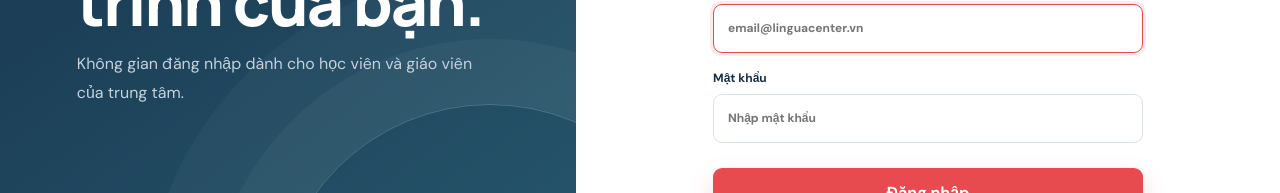
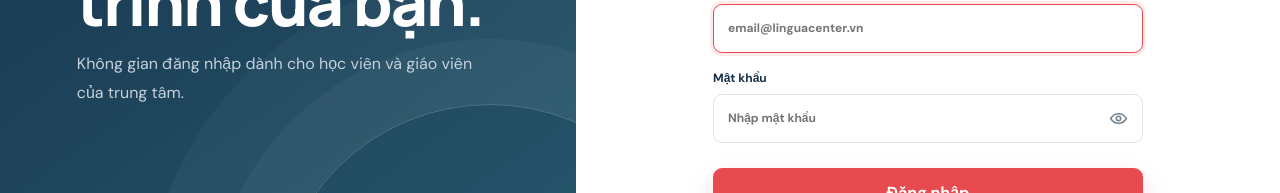
Before and after one commit to ngbio/language-center-management-system, a React app in the folder frontend/: page /login in a window 1280 px wide. Shown: the part 384-577 px from the top of the page. Built offline with nearby package versions, Linux system fonts and the light colour scheme; no server answers; the HTML template or start-up script is replaced by a standard one.

Commit message:
feat: add password visibility toggle and styles for login and registration forms

```diff
--- a/frontend/src/components/notifications/StudentNotificationBell.jsx
+++ b/frontend/src/components/notifications/StudentNotificationBell.jsx
@@ -1,6 +1,7 @@
 import { useCallback, useEffect, useRef, useState } from "react";
 import { authApis, endpoints } from "../../configs/Apis";
 import { apiData, formatDateTime } from "../../utils/api";
+import "../../styles/StudentNotifications.css";
 
 const POLL_INTERVAL_MS = 60_000;
 
@@ -78,7 +79,7 @@ export default function StudentNotificationBell() {
   return (
     <div className="student-notifications" ref={panelRef}>
       <button
-        className="notification-trigger"
+        className={`notification-trigger ${open ? "open" : ""}`}
         type="button"
         aria-label="Thông báo"
         aria-expanded={open}
--- a/frontend/src/screens/public/RegisterScreen.jsx
+++ b/frontend/src/screens/public/RegisterScreen.jsx
@@ -4,6 +4,7 @@ import api, { endpoints } from "../../configs/Apis";
 import { apiError } from "../../utils/api";
 import { getActiveSessionHome } from "../../utils/authSession";
 import "../../styles/PublicSite.css";
+import "../../styles/PasswordToggle.css";
 
 const studentInitial = {
   username: "", password: "", fullName: "", email: "", phoneNumber: "",
@@ -20,6 +21,7 @@ const passwordPattern = "(?=.*[a-z])(?=.*[0-9])(?=.*[^A-Za-z0-9\\s]).{8,100}";
 
 export default function RegisterScreen() {
   const [accountType, setAccountType] = useState("student");
+  const [showPassword, setShowPassword] = useState(false);
   const [studentForm, setStudentForm] = useState(studentInitial);
   const [teacherForm, setTeacherForm] = useState(teacherInitial);
   const [error, setError] = useState("");
@@ -98,7 +100,22 @@ export default function RegisterScreen() {
             <label>Họ và tên<input name="fullName" required maxLength="150" value={form.fullName} onChange={update} /></label>
             <label>Tên đăng nhập<input name="username" required maxLength="100" value={form.username} onChange={update} /></label>
             <label>Email<input name="email" type="email" required maxLength="150" placeholder="ten@mien.com" value={form.email} onChange={update} /></label>
-            <label>Mật khẩu<input name="password" type="password" required minLength="8" maxLength="100" pattern={passwordPattern} title="Từ 8 ký tự, có chữ thường, chữ số và ký tự đặc biệt" value={form.password} onChange={update} /><small>Tối thiểu 8 ký tự, gồm chữ thường, chữ số và ký tự đặc biệt.</small></label>
+            <label>
+              Mật khẩu
+              <span className="password-input-wrap">
+                <input name="password" type={showPassword ? "text" : "password"} required minLength="8" maxLength="100" pattern={passwordPattern} title="Từ 8 ký tự, có chữ thường, chữ số và ký tự đặc biệt" autoComplete="new-password" value={form.password} onChange={update} />
+                <button
+                  className="password-toggle"
+                  type="button"
+                  aria-label={showPassword ? "Ẩn mật khẩu" : "Hiện mật khẩu"}
+                  aria-pressed={showPassword}
+                  onClick={() => setShowPassword((visible) => !visible)}
+                >
+                  <PasswordEyeIcon visible={showPassword} />
+                </button>
+              </span>
+              <small>Tối thiểu 8 ký tự, gồm chữ thường, chữ số và ký tự đặc biệt.</small>
+            </label>
             <label>Số điện thoại<input name="phoneNumber" type="tel" required inputMode="numeric" pattern="0[0-9]{9}" minLength="10" maxLength="10" placeholder="0901234567" title="Nhập đúng 10 chữ số và bắt đầu bằng 0" value={form.phoneNumber} onChange={update} /></label>
             {accountType === "student" ? (
               <>
@@ -121,3 +138,16 @@ export default function RegisterScreen() {
     </main>
   );
 }
+
+function PasswordEyeIcon({ visible }) {
+  return visible ? (
+    <svg viewBox="0 0 24 24" aria-hidden="true">
+      <path d="M3 3l18 18M10.6 10.7a2 2 0 002.7 2.7M9.9 4.2A10.7 10.7 0 0112 4c5.5 0 9 5.5 9 5.5a17 17 0 01-2.2 2.7M6.2 6.2C4.1 7.6 3 9.5 3 9.5S6.5 15 12 15c1 0 2-.2 2.8-.5" />
+    </svg>
+  ) : (
+    <svg viewBox="0 0 24 24" aria-hidden="true">
+      <path d="M3 12s3.5-5.5 9-5.5 9 5.5 9 5.5-3.5 5.5-9 5.5S3 12 3 12z" />
+      <circle cx="12" cy="12" r="2.5" />
+    </svg>
+  );
+}
--- a/frontend/src/screens/public/StudentLoginScreen.jsx
+++ b/frontend/src/screens/public/StudentLoginScreen.jsx
@@ -4,9 +4,11 @@ import api, { endpoints } from "../../configs/Apis";
 import { apiData, apiError } from "../../utils/api";
 import { getActiveSessionHome, SESSION_KEYS } from "../../utils/authSession";
 import "../../styles/PublicSite.css";
+import "../../styles/PasswordToggle.css";
 
 export default function StudentLoginScreen() {
   const [form, setForm] = useState({ email: "", password: "" });
+  const [showPassword, setShowPassword] = useState(false);
   const [error, setError] = useState("");
   const [loading, setLoading] = useState(false);
   const navigate = useNavigate();
@@ -61,7 +63,28 @@ export default function StudentLoginScreen() {
           )}
           {error && <div className="public-alert">{error}</div>}
           <label>Email<input type="email" required autoFocus value={form.email} placeholder="email@linguacenter.vn" onChange={(event) => setForm({ ...form, email: event.target.value })} /></label>
-          <label>Mật khẩu<input type="password" required value={form.password} placeholder="Nhập mật khẩu" onChange={(event) => setForm({ ...form, password: event.target.value })} /></label>
+          <label>
+            Mật khẩu
+            <span className="password-input-wrap">
+              <input
+                type={showPassword ? "text" : "password"}
+                required
+                autoComplete="current-password"
+                value={form.password}
+                placeholder="Nhập mật khẩu"
+                onChange={(event) => setForm({ ...form, password: event.target.value })}
+              />
+              <button
+                className="password-toggle"
+                type="button"
+                aria-label={showPassword ? "Ẩn mật khẩu" : "Hiện mật khẩu"}
+                aria-pressed={showPassword}
+                onClick={() => setShowPassword((visible) => !visible)}
+              >
+                <PasswordEyeIcon visible={showPassword} />
+              </button>
+            </span>
+          </label>
           <button className="primary-cta student-login-submit" disabled={loading}>{loading ? "Đang xác thực..." : "Đăng nhập"}</button>
           <small>Chưa có tài khoản? <Link to="/register">Đăng ký tại đây</Link>.</small>
         </form>
@@ -69,3 +92,16 @@ export default function StudentLoginScreen() {
     </main>
   );
 }
+
+function PasswordEyeIcon({ visible }) {
+  return visible ? (
+    <svg viewBox="0 0 24 24" aria-hidden="true">
+      <path d="M3 3l18 18M10.6 10.7a2 2 0 002.7 2.7M9.9 4.2A10.7 10.7 0 0112 4c5.5 0 9 5.5 9 5.5a17 17 0 01-2.2 2.7M6.2 6.2C4.1 7.6 3 9.5 3 9.5S6.5 15 12 15c1 0 2-.2 2.8-.5" />
+    </svg>
+  ) : (
+    <svg viewBox="0 0 24 24" aria-hidden="true">
+      <path d="M3 12s3.5-5.5 9-5.5 9 5.5 9 5.5-3.5 5.5-9 5.5S3 12 3 12z" />
+      <circle cx="12" cy="12" r="2.5" />
+    </svg>
+  );
+}
--- /dev/null
+++ b/frontend/src/styles/PasswordToggle.css
@@ -0,0 +1,55 @@
+.password-input-wrap {
+  position: relative;
+  display: block;
+}
+
+.student-login-form .password-input-wrap input {
+  width: 100%;
+  padding-right: 48px;
+}
+
+.password-toggle {
+  position: absolute;
+  top: 50%;
+  right: 7px;
+  width: 36px;
+  height: 36px;
+  display: grid;
+  place-items: center;
+  padding: 0;
+  border: 0;
+  border-radius: 7px;
+  color: #758590;
+  background: transparent;
+  cursor: pointer;
+  transform: translateY(-50%);
+}
+
+.password-toggle:hover {
+  color: var(--red);
+  background: #f7ecec;
+}
+
+.password-toggle:focus-visible {
+  outline: 2px solid var(--red);
+  outline-offset: 1px;
+}
+
+.password-toggle svg {
+  width: 21px;
+  height: 21px;
+  fill: none;
+  stroke: currentColor;
+  stroke-width: 1.8;
+  stroke-linecap: round;
+  stroke-linejoin: round;
+}
+
+.student-login-page.dark .password-toggle {
+  color: #aab7c2;
+}
+
+.student-login-page.dark .password-toggle:hover {
+  color: #ff7d81;
+  background: #2a2024;
+}
--- /dev/null
+++ b/frontend/src/styles/StudentNotifications.css
@@ -0,0 +1,93 @@
+.notification-trigger {
+  color: #263b4c;
+  cursor: pointer;
+  transition: color 0.2s, border-color 0.2s, background-color 0.2s, transform 0.2s;
+}
+
+.notification-trigger:hover,
+.notification-trigger.open {
+  color: #fff;
+  border-color: var(--navy);
+  background: var(--navy);
+}
+
+.notification-trigger:focus-visible {
+  outline: 2px solid var(--red);
+  outline-offset: 2px;
+}
+
+.public-site.dark .notification-trigger {
+  color: #e8eef3;
+  border-color: #35414d;
+  background: #18212b;
+}
+
+.public-site.dark .notification-trigger:hover,
+.public-site.dark .notification-trigger.open {
+  color: #10151c;
+  border-color: #f2f6fa;
+  background: #f2f6fa;
+}
+
+.public-site.dark .notification-trigger > strong {
+  border-color: #10151c;
+  color: #fff;
+  background: #ff5f66;
+}
+
+.public-site.dark .notification-panel {
+  border-color: #303b46;
+  background: #18212b;
+  box-shadow: 0 18px 46px #0009;
+}
+
+.public-site.dark .notification-panel > header {
+  border-color: #303b46;
+  background: #18212b;
+}
+
+.public-site.dark .notification-panel > header strong {
+  color: #eef3f6;
+}
+
+.public-site.dark .notification-panel > header small,
+.public-site.dark .notification-empty {
+  color: #9caab6;
+}
+
+.public-site.dark .notification-panel > header button {
+  color: #72d7ce;
+}
+
+.public-site.dark .notification-panel > header button:hover {
+  color: #a5f0ea;
+}
+
+.public-site.dark .notification-item {
+  border-color: #303b46;
+  background: #18212b;
+}
+
+.public-site.dark .notification-item:hover {
+  background: #202c37;
+}
+
+.public-site.dark .notification-item.unread {
+  background: #17312f;
+}
+
+.public-site.dark .notification-item.unread:hover {
+  background: #1b3b38;
+}
+
+.public-site.dark .notification-item strong {
+  color: #eef3f6;
+}
+
+.public-site.dark .notification-item small {
+  color: #b4c0c9;
+}
+
+.public-site.dark .notification-item time {
+  color: #85939e;
+}
```
